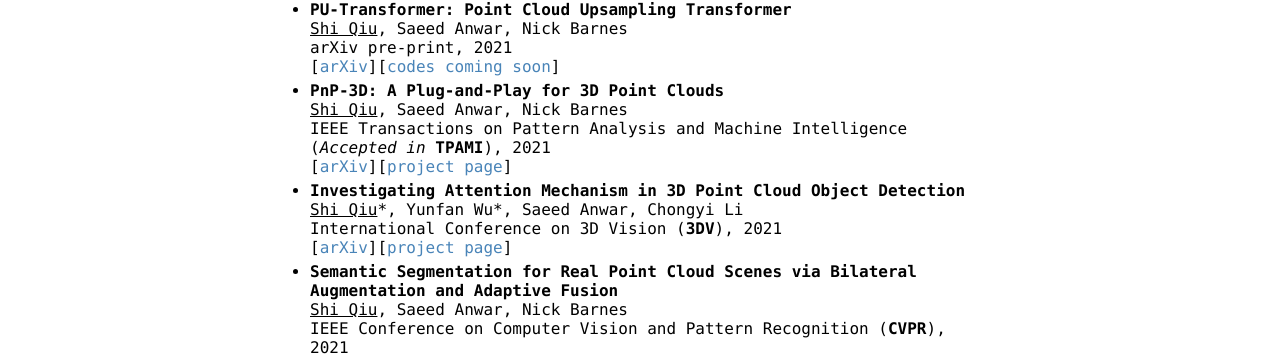
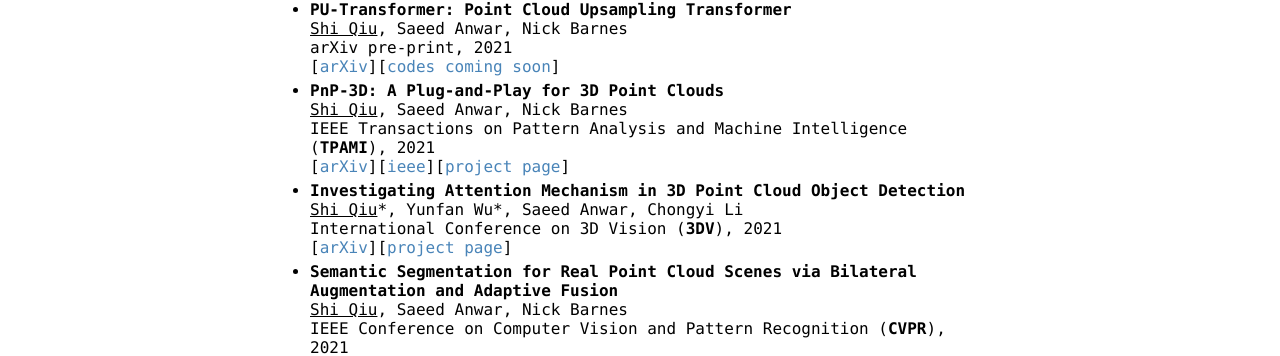
Before and after one commit to ShiQiu0419/ShiQiu0419.github.io, a Jekyll site: the page built from index.md, in a window 1280 px wide. Shown: the part 346-702 px from the top of the page. Built offline with Jekyll 4.4.1, drawn with Linux system fonts in a browser that asks for light colours; our own code applies the rules of GitHub Pages for plain Markdown files.

Commit message:
Update index.md

```diff
--- a/index.md
+++ b/index.md
@@ -15,8 +15,8 @@
 * **PnP-3D: A Plug-and-Play for 3D Point Clouds**
 <ins>Shi Qiu</ins>, Saeed Anwar, Nick Barnes
 IEEE Transactions on Pattern Analysis and Machine Intelligence
-(*Accepted in* **TPAMI**), 2021
-[[arXiv](https://arxiv.org/abs/2108.07378)][[project page](https://github.com/ShiQiu0419/pnp-3d)]
+(**TPAMI**), 2021
+[[arXiv](https://arxiv.org/abs/2108.07378)][[ieee](https://ieeexplore.ieee.org/document/9661313)][[project page](https://github.com/ShiQiu0419/pnp-3d)]
 * **Investigating Attention Mechanism in 3D Point Cloud Object Detection**
 <ins>Shi Qiu</ins>\*, Yunfan Wu\*, Saeed Anwar, Chongyi Li
 International Conference on 3D Vision (**3DV**), 2021
```
